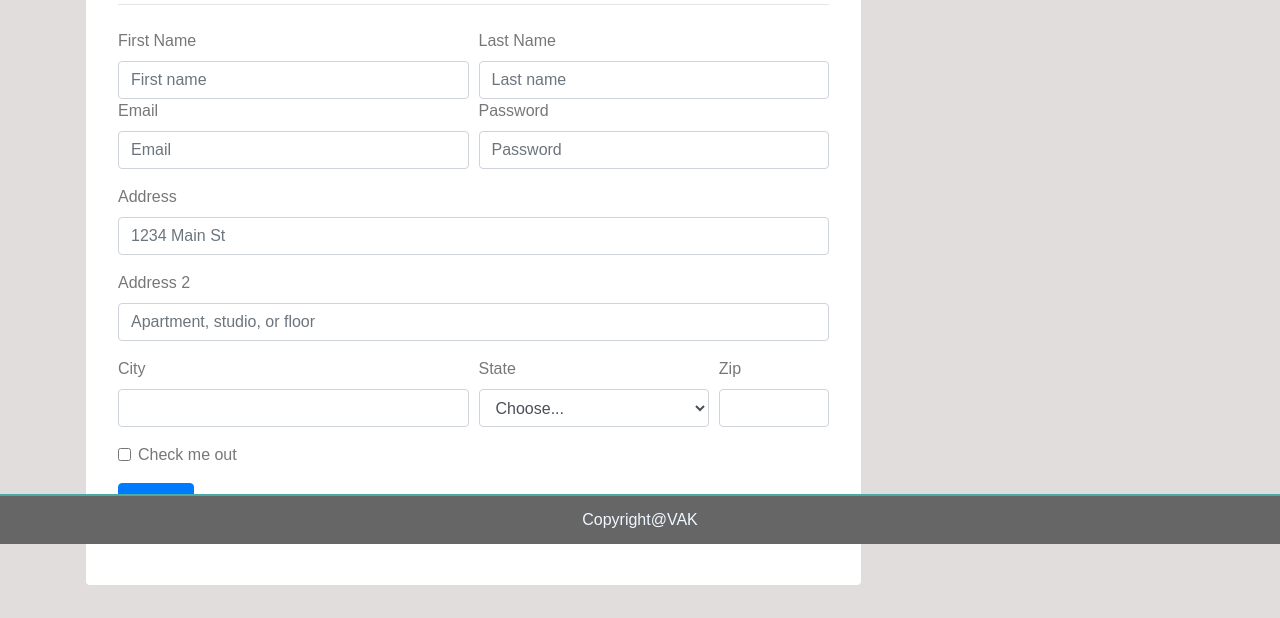
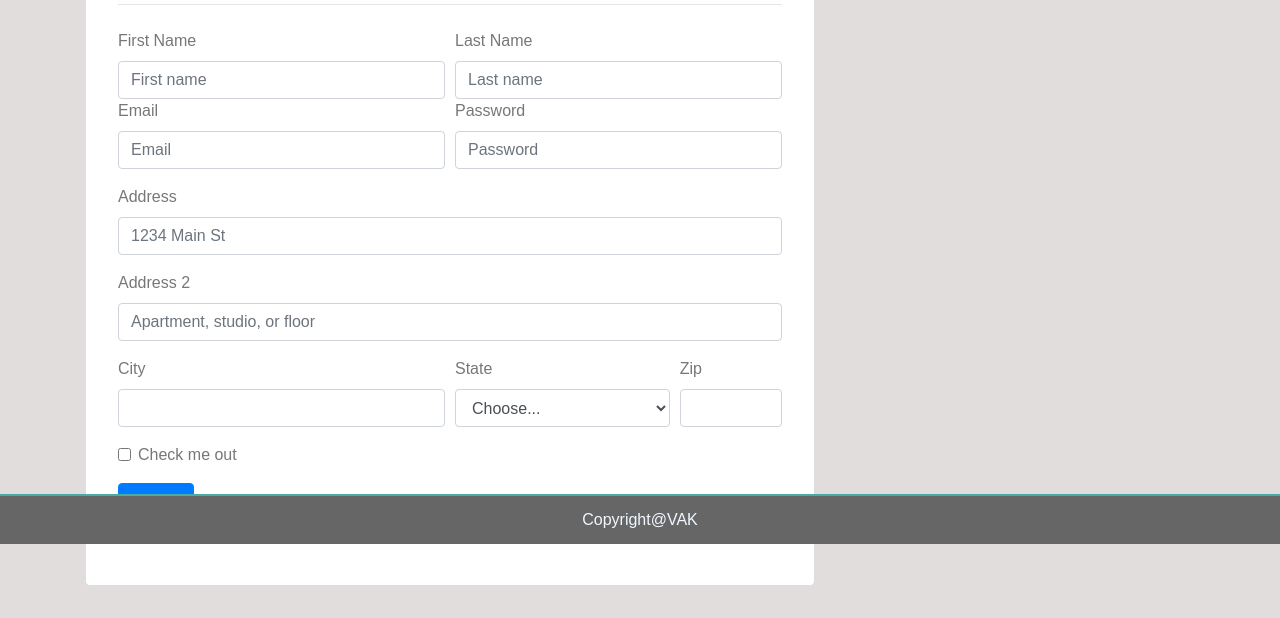
Before and after one commit to aviboot92/Bootstrap-Portfolio, a plain HTML site: page contactMe.html in a window 1280 px wide. Shown: the part 256-874 px from the top of the page. Drawn offline with nearby package versions, Linux system fonts and the light colour scheme.

Commit message:
Final correction

```diff
--- a/contactMe.html
+++ b/contactMe.html
@@ -41,6 +41,8 @@
 
     <!-- Section -->
     <div class="container">
+        <div class="row">
+            <div class="col-md-8 col-sm-12">
                     <div id="aboutMe" class="jumbotron mt-5">
                             <h1 class="display-4">Contact Me</h1>
                             <hr class="my-4">
@@ -103,6 +105,9 @@
                             </form>
                         </div>
             </div>
+        </div>
+
+    </div>
 
 
     <!-- Footer -->
--- a/css/style.css
+++ b/css/style.css
@@ -2,10 +2,6 @@ body {
     background-color: #e2dddd;
     color: #777777;
     font-family: 'Arial', 'Helvetica-Neue', Helvetica, sans-serif;
-}
-
-#aboutMe {
-    width: 70%;
 }
 
 #aboutMe img {
```
Also changed, not shown: index.html (+1 -1 lines). Lines whose indentation alone changed are shown as unchanged.
